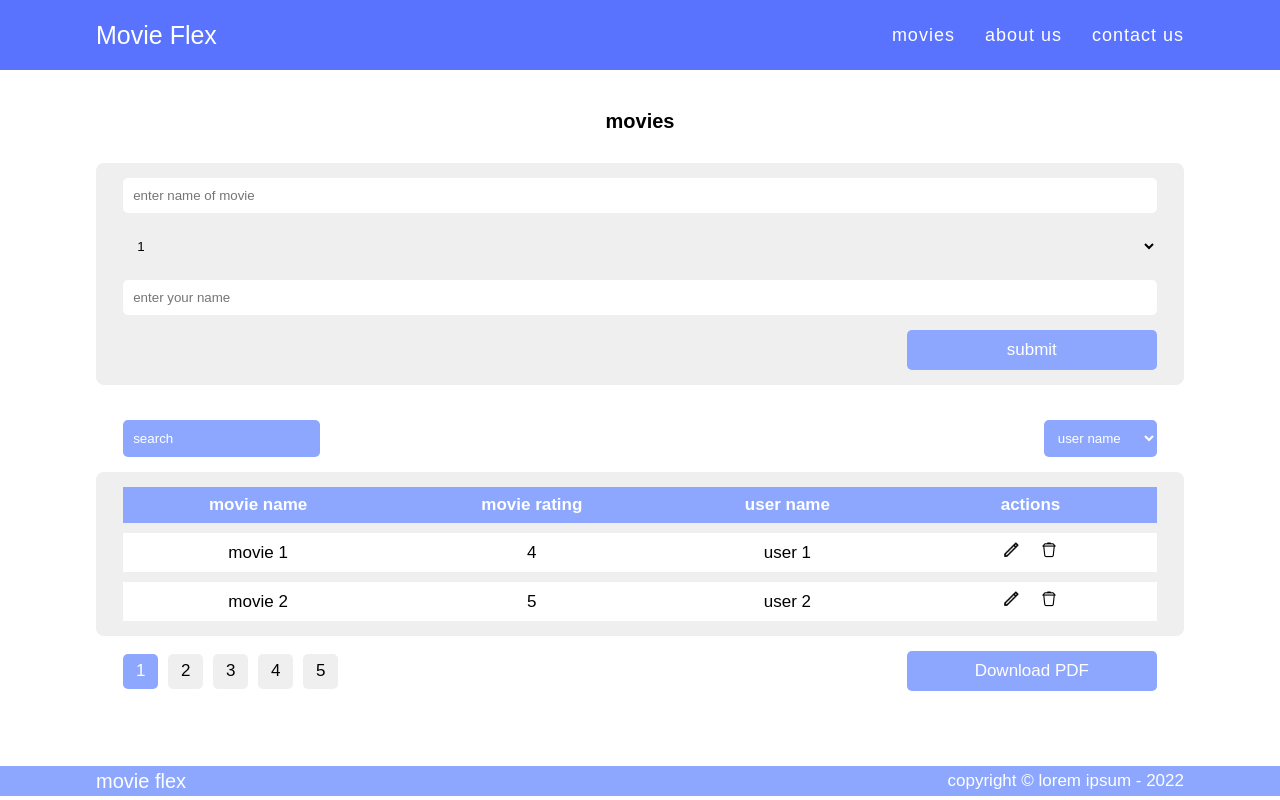
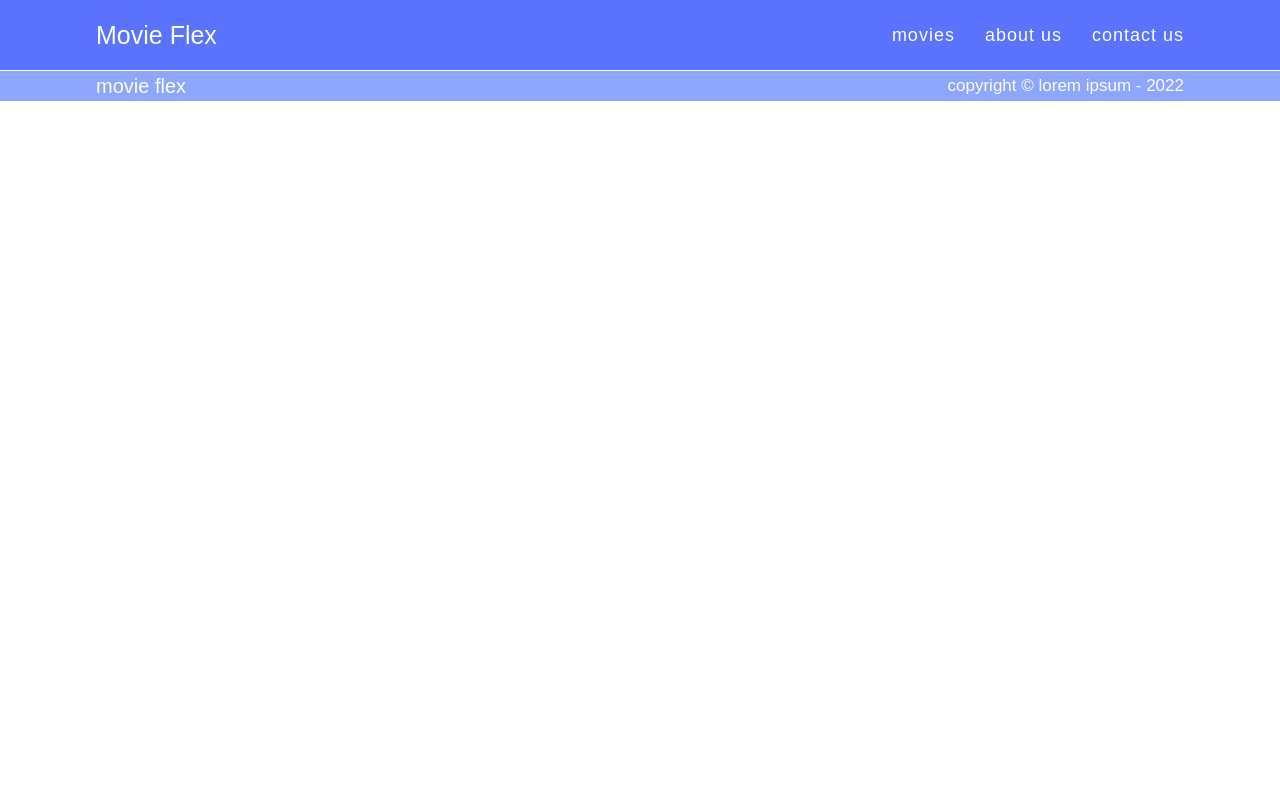
Before and after one commit to shazaib991/movie_flex_app, a React (Create React App) app in the folder client/: page /aboutUs in a window 1280 px wide. Built offline with nearby package versions, Linux system fonts and the light colour scheme.

Commit message:
added react router

```diff
--- a/client/package.json
+++ b/client/package.json
@@ -8,6 +8,7 @@
     "@testing-library/user-event": "^13.5.0",
     "react": "^18.2.0",
     "react-dom": "^18.2.0",
+    "react-router-dom": "^6.3.0",
     "react-scripts": "5.0.1",
     "web-vitals": "^2.1.4"
   },
--- a/client/src/App.js
+++ b/client/src/App.js
@@ -1,14 +1,21 @@
 import Footer from "./components/footer/Footer";
 import MovieSection from "./components/movieSection/MovieSection";
+import AboutUs from "./components/aboutUs/AboutUs";
+import ContactUs from "./components/contactUs/ContactUs";
 import Navbar from "./components/navbar/Navbar";
+import { BrowserRouter, Routes, Route } from "react-router-dom";
 
 function App() {
   return (
-    <div>
+    <BrowserRouter>
       <Navbar />
-      <MovieSection />
+      <Routes>
+        <Route path="/" element={<MovieSection />} />
+        <Route path="/aboutUs" element={<AboutUs />} />
+        <Route path="/contactUs" element={<ContactUs />} />
+      </Routes>
       <Footer />
-    </div>
+    </BrowserRouter>
   );
 }
 
--- a/client/src/components/aboutUs/AboutUs.js
+++ b/client/src/components/aboutUs/AboutUs.js
@@ -0,0 +1,7 @@
+import React from "react";
+
+function AboutUs() {
+  return <div>AboutUs</div>;
+}
+
+export default AboutUs;
--- a/client/src/components/contactUs/ContactUs.js
+++ b/client/src/components/contactUs/ContactUs.js
@@ -0,0 +1,7 @@
+import React from "react";
+
+function ContactUs() {
+  return <div>ContactUs</div>;
+}
+
+export default ContactUs;
--- a/client/src/components/navbar/Navbar.js
+++ b/client/src/components/navbar/Navbar.js
@@ -1,4 +1,5 @@
 import React from "react";
+import { Link } from "react-router-dom";
 import "./navbar.css";
 
 function Navbar() {
@@ -8,13 +9,13 @@ function Navbar() {
         <div className="navbar-logo">movie flex</div>
         <ul className="navbar-links">
           <li className="navbar-link">
-            <a href="/">movies</a>
+            <Link to="/">movies</Link>
           </li>
           <li className="navbar-link">
-            <a href="/">about us</a>
+            <Link to="/aboutUs">about us</Link>
           </li>
           <li className="navbar-link">
-            <a href="/">contact us</a>
+            <Link to="/contactUs">contact us</Link>
           </li>
         </ul>
       </div>
```
Also changed, not shown: 1 other file (tests, documents, lock files or other folders).
